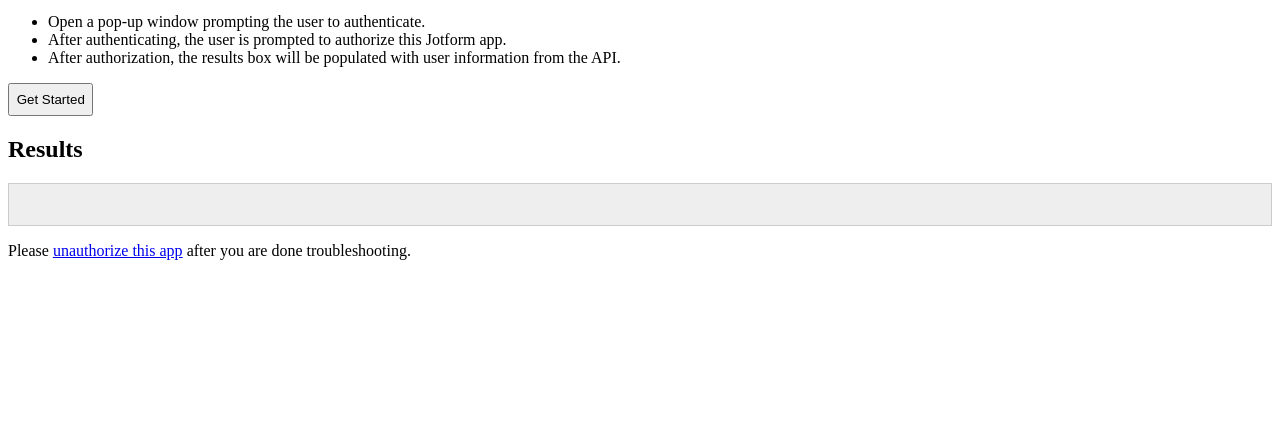
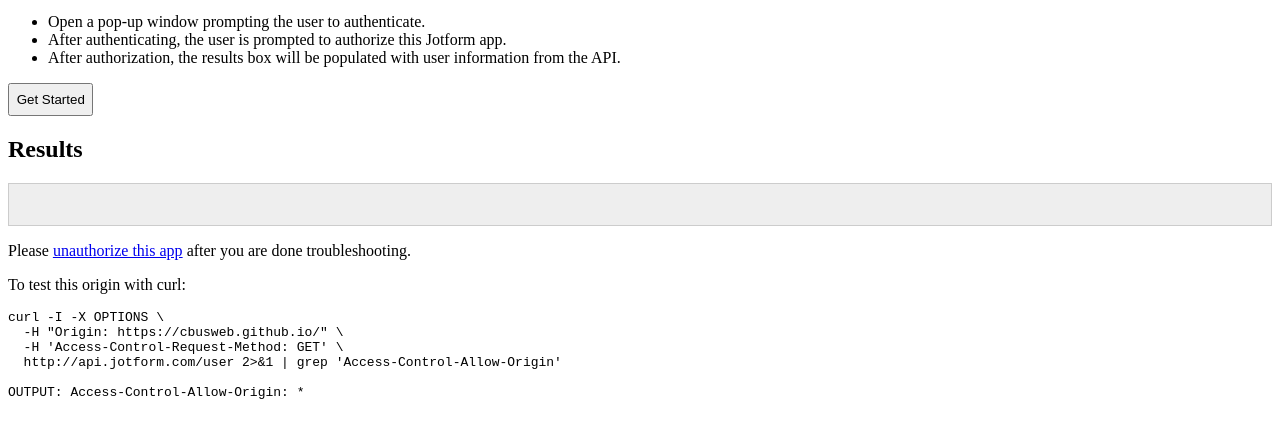
Before and after one commit to cbusweb/jotform-issue-demo, a plain HTML site: page jotform.html in a window 1280 px wide. Shown: the part 87-524 px from the top of the page. Drawn offline with Linux system fonts and the light colour scheme.

Commit message:
adds curl commands

```diff
--- a/jotform.html
+++ b/jotform.html
@@ -36,6 +36,16 @@
     after you are done troubleshooting.
 </p>
 
+<p>To test this origin with curl:</p>
+<pre>
+curl -I -X OPTIONS \
+  -H "Origin: https://cbusweb.github.io/" \
+  -H 'Access-Control-Request-Method: GET' \
+  http://api.jotform.com/user 2>&1 | grep 'Access-Control-Allow-Origin'
+
+OUTPUT: Access-Control-Allow-Origin: *
+</pre>
+
 <script src='https://js.jotform.com/JotForm.js'></script>
 <script>
     function getStarted() {
```
Also changed, not shown: bgsuforms.html (+8 -0 lines).
